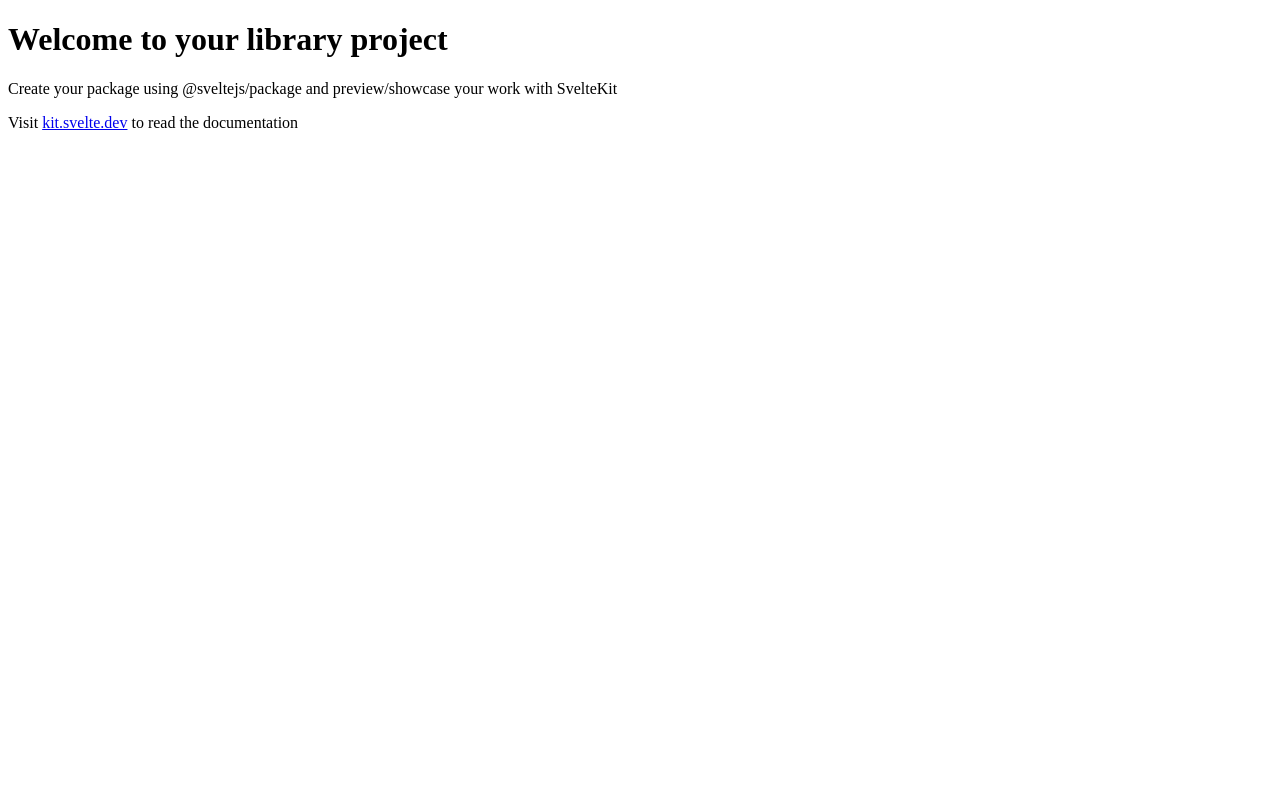
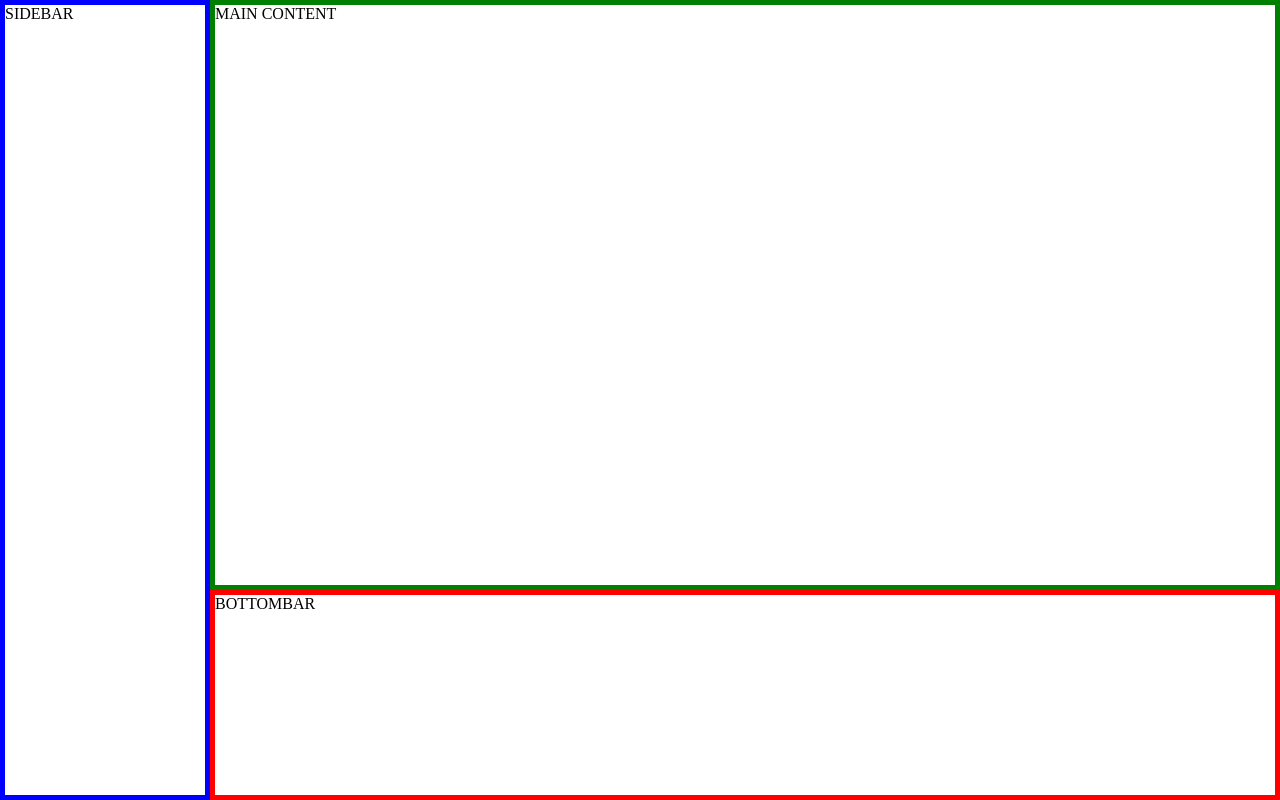
Before and after one commit to johnpaulrusso/svelte-workspace-layout, a SvelteKit app: page / in a window 1280 px wide. Built offline with nearby package versions, Linux system fonts and the light colour scheme.

Commit message:
Added initial grid component.
Added initial grid component.

```diff
--- /dev/null
+++ b/src/lib/BottomBar.svelte
@@ -0,0 +1,20 @@
+<script lang="ts">
+
+const BORDER_WIDTH_PX: number = 5;
+
+</script>
+
+<div class="container" id="sidebar" style="border-width: {BORDER_WIDTH_PX}px">
+    <slot name="content"/>
+</div>
+
+<style>
+    .container{
+        height: 200px;
+
+        grid-area: bottombar;
+
+        border: solid;
+        border-color: red;
+    }
+</style>
--- /dev/null
+++ b/src/lib/Sidebar.svelte
@@ -0,0 +1,13 @@
+<div class="container">
+    <slot name="content"/>
+</div>
+
+<style>
+    .container{
+        width: 200px;
+
+        grid-area: sidebar;
+
+        border: solid 5px blue;
+    }
+</style>
--- /dev/null
+++ b/src/lib/WorkspaceGrid.svelte
@@ -0,0 +1,36 @@
+<script lang="ts">
+	import BottomBar from "./BottomBar.svelte";
+    import Sidebar from "./Sidebar.svelte";
+</script>
+
+<div class="container">
+    <div class="content">
+        <slot name="main-content"/>
+    </div>
+    <Sidebar>
+        <div slot="content">SIDEBAR</div>
+    </Sidebar>
+    <BottomBar>
+        <div slot="content">BOTTOMBAR</div>
+    </BottomBar>
+</div>
+
+<style>
+    .container{
+        width: 100%;
+        height: 100%;
+
+        /** Grid Setup */
+        display: grid;
+        grid-template-columns: min-content minmax(0, 1fr);
+        grid-template-rows: minmax(0, 1fr) min-content;
+        grid-template-areas:
+            "sidebar content"
+            "sidebar bottombar";
+    }
+    .content{
+        grid-area: content;
+
+        border: solid 5px green;
+    }
+</style>
--- a/src/lib/index.js
+++ /dev/null
@@ -1 +0,0 @@
-// Reexport your entry components here
--- a/src/routes/+page.svelte
+++ b/src/routes/+page.svelte
@@ -1,3 +1,19 @@
-<h1>Welcome to your library project</h1>
-<p>Create your package using @sveltejs/package and preview/showcase your work with SvelteKit</p>
-<p>Visit <a href="https://kit.svelte.dev">kit.svelte.dev</a> to read the documentation</p>
+<script lang="ts">
+    import WorkspaceGrid from '$lib/WorkspaceGrid.svelte'
+</script>
+
+<div class="container">
+<WorkspaceGrid>
+    <div slot="main-content">MAIN CONTENT</div>
+</WorkspaceGrid>
+</div>
+
+<style>
+    .container{
+        position: fixed;
+        top: 0;
+        left: 0;
+        bottom: 0;
+        width: 100%;
+    }
+</style>
```
